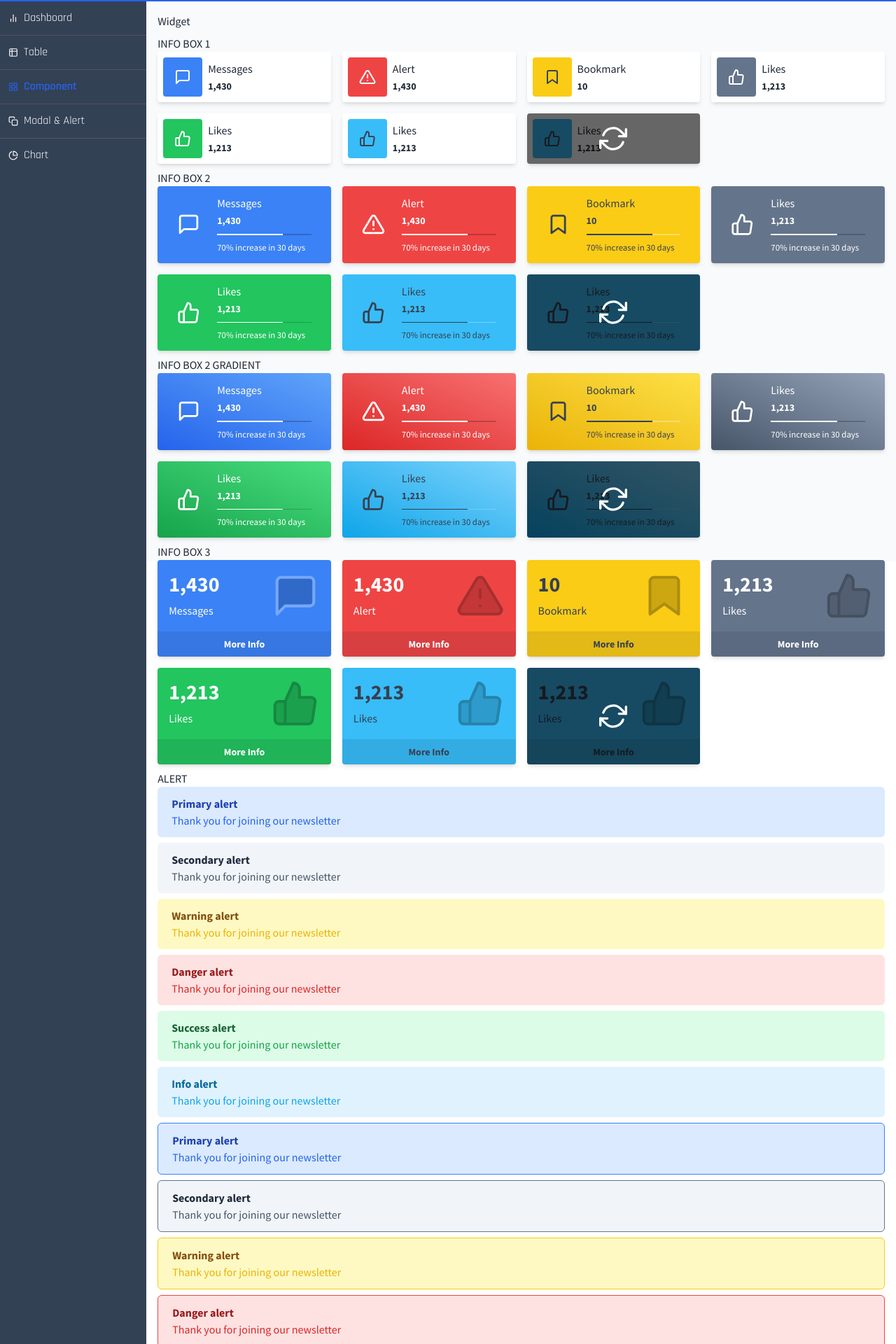
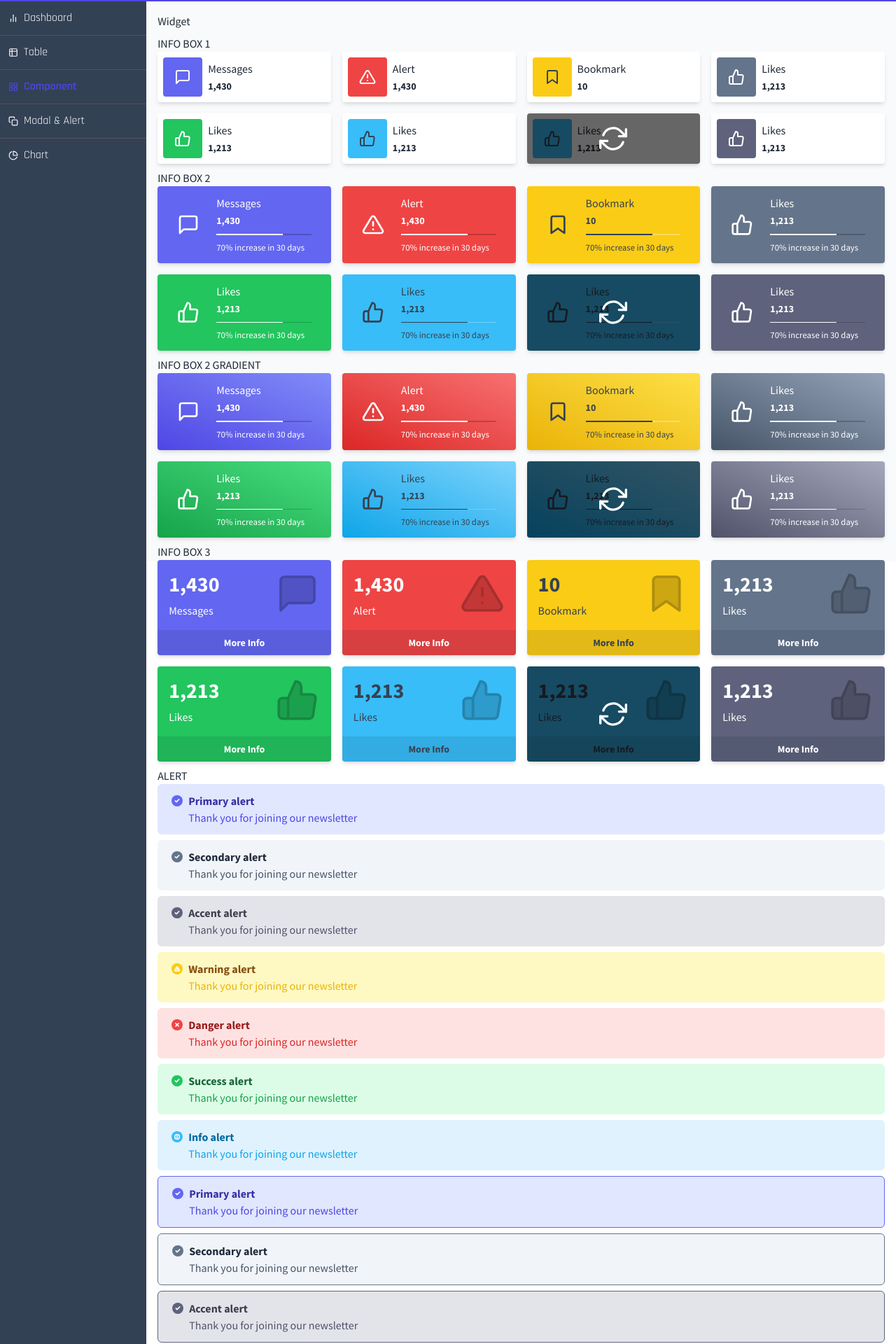
Before and after one commit to autotrof/admintemplate-nuxt, a Nuxt app: page /component in a window 1280 px wide. Shown: the part 62-1982 px from the top of the page at 70% size. Built offline with nearby package versions, Linux system fonts and the light colour scheme.

Commit message:
alert close, svg using css only accent color

```diff
--- a/assets/main.css
+++ b/assets/main.css
@@ -30,7 +30,7 @@ html{
 .info-box1 .icon-wrapper{
   @apply rounded p-4;
 }
-.info-box1.primary .icon-wrapper svg,.info-box1.secondary .icon-wrapper svg,.info-box1.danger .icon-wrapper svg,.info-box1.success .icon-wrapper svg{
+.info-box1.primary .icon-wrapper svg,.info-box1.secondary .icon-wrapper svg,.info-box1.accent .icon-wrapper svg,.info-box1.danger .icon-wrapper svg,.info-box1.success .icon-wrapper svg{
   @apply text-white;
 }
 .info-box1.warning .icon-wrapper svg,.info-box1.info .icon-wrapper svg{
@@ -41,6 +41,9 @@ html{
 }
 .info-box1.secondary .icon-wrapper{
   @apply bg-secondary;
+}
+.info-box1.accent .icon-wrapper{
+  @apply bg-accent;
 }
 .info-box1.danger .icon-wrapper{
   @apply bg-danger;
@@ -65,9 +68,13 @@ html{
 .info-box2 .icon-wrapper{
   @apply p-4;
 }
+.info-box2 .icon-wrapper svg{
+  @apply w-8 h-8;
+}
 .info-box2.primary .info,.info-box2.primary .icon-wrapper svg,
 .info-box2.danger .info,.info-box2.danger .icon-wrapper svg,
 .info-box2.secondary .info,.info-box2.secondary .icon-wrapper svg,
+.info-box2.accent .info,.info-box2.accent .icon-wrapper svg,
 .info-box2.success .info,.info-box2.success .icon-wrapper svg
 {
   @apply text-white;
@@ -81,6 +88,9 @@ html{
 }
 .info-box2.secondary{
   @apply bg-secondary;
+}
+.info-box2.accent{
+  @apply bg-accent;
 }
 .info-box2.danger{
   @apply bg-danger;
@@ -102,6 +112,9 @@ html{
 }
 .info-box2.gradient.secondary{
   @apply from-secondary-light to-secondary-dark;
+}
+.info-box2.gradient.accent{
+  @apply from-accent-light to-accent-dark;
 }
 .info-box2.gradient.danger{
   @apply from-danger-light to-danger-dark;
@@ -127,6 +140,9 @@ html{
 .info-box3 .wrapper .icon-wrapper{
   @apply ml-2;
 }
+.info-box3 .wrapper .icon-wrapper svg{
+  @apply stroke-[1.4] text-black w-16 h-16 fill-[rgba(0,0,0,.6)];
+}
 .info-box3 .wrapper .info{
   @apply flex-1;
 }
@@ -151,6 +167,9 @@ html{
 }
 .info-box3.secondary{
   @apply bg-secondary;
+}
+.info-box3.accent{
+  @apply bg-accent;
 }
 .info-box3.danger{
   @apply bg-danger;
@@ -238,6 +257,37 @@ html{
 }
 .alert.secondary.soft .description,.alert.secondary.outlined .description{
   @apply text-secondary-dark;
+}
+
+
+.alert.accent{
+  @apply bg-accent;
+}
+.alert.accent.soft,.alert.accent.outlined{
+  @apply bg-accent-extra-light;
+}
+.alert.accent.outlined{
+  @apply border-accent;
+}
+.alert.accent.bordered{
+  @apply border-accent;
+}
+.alert.accent.outlined .icon,
+.alert.accent.bordered .icon,
+.alert.accent.soft .icon{
+  @apply bg-accent;
+}
+.alert.accent .icon svg{
+  @apply text-accent;
+}
+.alert.accent.bordered .title{
+  @apply text-accent-dark;
+}
+.alert.accent.soft .title,.alert.accent.outlined .title{
+  @apply text-accent-extra-dark;
+}
+.alert.accent.soft .description,.alert.accent.outlined .description{
+  @apply text-accent-dark;
 }
 
 .alert.warning{
@@ -376,7 +426,13 @@ html{
   @apply text-gray-600 outline-none active:outline-none p-0 m-0;
 }
 .alert .btn-close svg{
-  @apply w-4 h-4 translate-y-1;
+  @apply w-4 h-4 translate-y-1 duration-100;
+}
+.alert .btn-close:hover svg{
+  @apply stroke-[4];
+}
+.alert .btn-close:active svg{
+  @apply stroke-[5];
 }
 .alert .icon{
   @apply rounded-full p-1 mr-2 translate-y-1;
--- a/nuxt.config.js
+++ b/nuxt.config.js
@@ -1,6 +1,6 @@
 export default {
   // Target: https://go.nuxtjs.dev/config-target
-  target: 'static',
+  target: 'server',
 
   // Global page headers: https://go.nuxtjs.dev/config-head
   head: {
--- a/pages/component.vue
+++ b/pages/component.vue
@@ -57,6 +57,13 @@
           <strong class="text-sm">1,213</strong>
         </div>
       </div>
+      <div class="info-box1 accent">
+        <div class="icon-wrapper" v-html="$feather['thumbs-up'].toSvg()"></div>
+        <div class="info">
+          <div>Likes</div>
+          <strong class="text-sm">1,213</strong>
+        </div>
+      </div>
     </div>
 
     <div>
@@ -64,7 +71,7 @@
     </div>
     <div class="grid grid-cols-1 sm:grid-cols-2 xl:grid-cols-4 gap-4 mb-2">
       <div class="info-box2 primary">
-        <div class="icon-wrapper" v-html="$feather['message-square'].toSvg({width:33,height:33})"></div>
+        <div class="icon-wrapper" v-html="$feather['message-square'].toSvg()"></div>
         <div class="info">
           <div>Messages</div>
           <strong class="text-sm">1,430</strong>
@@ -73,7 +80,7 @@
         </div>
       </div>
       <div class="info-box2 danger">
-        <div class="icon-wrapper" v-html="$feather['alert-triangle'].toSvg({width:33,height:33})"></div>
+        <div class="icon-wrapper" v-html="$feather['alert-triangle'].toSvg()"></div>
         <div class="info">
           <div>Alert</div>
           <strong class="text-sm">1,430</strong>
@@ -82,7 +89,7 @@
         </div>
       </div>
       <div class="info-box2 warning">
-        <div class="icon-wrapper" v-html="$feather['bookmark'].toSvg({width:33,height:33})"></div>
+        <div class="icon-wrapper" v-html="$feather['bookmark'].toSvg()"></div>
         <div class="info">
           <div>Bookmark</div>
           <strong class="text-sm">10</strong>
@@ -91,7 +98,7 @@
         </div>
       </div>
       <div class="info-box2 secondary">
-        <div class="icon-wrapper" v-html="$feather['thumbs-up'].toSvg({width:33,height:33})"></div>
+        <div class="icon-wrapper" v-html="$feather['thumbs-up'].toSvg()"></div>
         <div class="info">
           <div>Likes</div>
           <strong class="text-sm">1,213</strong>
@@ -100,7 +107,7 @@
         </div>
       </div>
       <div class="info-box2 success">
-        <div class="icon-wrapper" v-html="$feather['thumbs-up'].toSvg({width:33,height:33})"></div>
+        <div class="icon-wrapper" v-html="$feather['thumbs-up'].toSvg()"></div>
         <div class="info">
           <div>Likes</div>
           <strong class="text-sm">1,213</strong>
@@ -109,7 +116,7 @@
         </div>
       </div>
       <div class="info-box2 info">
-        <div class="icon-wrapper" v-html="$feather['thumbs-up'].toSvg({width:33,height:33})"></div>
+        <div class="icon-wrapper" v-html="$feather['thumbs-up'].toSvg()"></div>
         <div class="info">
           <div>Likes</div>
           <strong class="text-sm">1,213</strong>
@@ -119,11 +126,20 @@
       </div>
       <div class="info-box2 info">
         <LoadingOverlay />
-        <div class="icon-wrapper" v-html="$feather['thumbs-up'].toSvg({width:33,height:33})"></div>
+        <div class="icon-wrapper" v-html="$feather['thumbs-up'].toSvg()"></div>
         <div class="info">
           <div>Likes</div>
           <strong class="text-sm">1,213</strong>
           <Progress percentage="70" bgClass="mt-2 mb-1 bg-white bg-opacity-30" fgClass="bg-slate-700" />
+          <small>70% increase in 30 days</small>
+        </div>
+      </div>
+      <div class="info-box2 accent">
+        <div class="icon-wrapper" v-html="$feather['thumbs-up'].toSvg()"></div>
+        <div class="info">
+          <div>Likes</div>
+          <strong class="text-sm">1,213</strong>
+          <Progress percentage="70" bgClass="mt-2 mb-1 bg-black bg-opacity-20" />
           <small>70% increase in 30 days</small>
         </div>
       </div>
@@ -134,7 +150,7 @@
     </div>
     <div class="grid grid-cols-1 sm:grid-cols-2 xl:grid-cols-4 gap-4 mb-2">
       <div class="info-box2 gradient primary">
-        <div class="icon-wrapper" v-html="$feather['message-square'].toSvg({width:33,height:33})"></div>
+        <div class="icon-wrapper" v-html="$feather['message-square'].toSvg()"></div>
         <div class="info text-white">
           <div>Messages</div>
           <strong class="text-sm">1,430</strong>
@@ -143,7 +159,7 @@
         </div>
       </div>
       <div class="info-box2 gradient danger">
-        <div class="icon-wrapper" v-html="$feather['alert-triangle'].toSvg({width:33,height:33})"></div>
+        <div class="icon-wrapper" v-html="$feather['alert-triangle'].toSvg()"></div>
         <div class="info">
           <div>Alert</div>
           <strong class="text-sm">1,430</strong>
@@ -152,7 +168,7 @@
         </div>
       </div>
       <div class="info-box2 gradient warning">
-        <div class="icon-wrapper" v-html="$feather['bookmark'].toSvg({width:33,height:33})"></div>
+        <div class="icon-wrapper" v-html="$feather['bookmark'].toSvg()"></div>
         <div class="info">
           <div>Bookmark</div>
           <strong class="text-sm">10</strong>
@@ -161,7 +177,7 @@
         </div>
       </div>
       <div class="info-box2 gradient secondary">
-        <div class="icon-wrapper" v-html="$feather['thumbs-up'].toSvg({width:33,height:33})"></div>
+        <div class="icon-wrapper" v-html="$feather['thumbs-up'].toSvg()"></div>
         <div class="info">
           <div>Likes</div>
           <strong class="text-sm">1,213</strong>
@@ -170,7 +186,7 @@
         </div>
       </div>
       <div class="info-box2 gradient success">
-        <div class="icon-wrapper" v-html="$feather['thumbs-up'].toSvg({width:33,height:33})"></div>
+        <div class="icon-wrapper" v-html="$feather['thumbs-up'].toSvg()"></div>
         <div class="info">
           <div>Likes</div>
           <strong class="text-sm">1,213</strong>
@@ -179,7 +195,7 @@
         </div>
       </div>
       <div class="info-box2 gradient info">
-        <div class="icon-wrapper" v-html="$feather['thumbs-up'].toSvg({width:33,height:33})"></div>
+        <div class="icon-wrapper" v-html="$feather['thumbs-up'].toSvg()"></div>
         <div class="info">
           <div>Likes</div>
           <strong class="text-sm">1,213</strong>
@@ -189,11 +205,20 @@
       </div>
       <div class="info-box2 gradient info">
         <LoadingOverlay />
-        <div class="icon-wrapper" v-html="$feather['thumbs-up'].toSvg({width:33,height:33})"></div>
+        <div class="icon-wrapper" v-html="$feather['thumbs-up'].toSvg()"></div>
         <div class="info">
           <div>Likes</div>
           <strong class="text-sm">1,213</strong>
           <Progress percentage="70" bgClass="mt-2 mb-1 bg-white bg-opacity-20" fgClass="bg-slate-700" />
+          <small>70% increase in 30 days</small>
+        </div>
+      </div>
+      <div class="info-box2 gradient accent">
+        <div class="icon-wrapper" v-html="$feather['thumbs-up'].toSvg()"></div>
+        <div class="info">
+          <div>Likes</div>
+          <strong class="text-sm">1,213</strong>
+          <Progress percentage="70" bgClass="mt-2 mb-1 bg-black bg-opacity-20" />
           <small>70% increase in 30 days</small>
         </div>
       </div>
@@ -209,8 +234,7 @@
             <div class="text-3xl font-bold mb-2">1,430</div>
             <span>Messages</span>
           </div>
-          <div class="icon-wrapper"
-            v-html="$feather['message-square'].toSvg({'stroke-width':1.4,class:'text-white',fill:'rgba(0,0,0,.6)',width:70,height:70})">
+          <div class="icon-wrapper" v-html="$feather['message-square'].toSvg()">
           </div>
         </div>
         <NuxtLink class="link" to="/">More Info</NuxtLink>
@@ -221,8 +245,7 @@
             <div class="text-3xl font-bold mb-2">1,430</div>
             <span>Alert</span>
           </div>
-          <div class="icon-wrapper"
-            v-html="$feather['alert-triangle'].toSvg({'stroke-width':1.4,class:'text-black',fill:'rgba(0,0,0,.6)',width:70,height:70})">
+          <div class="icon-wrapper" v-html="$feather['alert-triangle'].toSvg()">
           </div>
         </div>
         <NuxtLink class="link" to="/">More Info</NuxtLink>
@@ -233,8 +256,7 @@
             <div class="text-3xl font-bold mb-2">10</div>
             <span>Bookmark</span>
           </div>
-          <div class="icon-wrapper"
-            v-html="$feather['bookmark'].toSvg({'stroke-width':1.4,class:'text-black',fill:'rgba(0,0,0,.6)',width:70,height:70})">
+          <div class="icon-wrapper" v-html="$feather['bookmark'].toSvg()">
           </div>
         </div>
         <NuxtLink class="link text-gray-800" to="/">More Info</NuxtLink>
@@ -245,8 +267,7 @@
             <div class="text-3xl font-bold mb-2">1,213</div>
             <span>Likes</span>
           </div>
-          <div class="icon-wrapper"
-            v-html="$feather['thumbs-up'].toSvg({'stroke-width':1.4,class:'text-black',fill:'rgba(0,0,0,.6)',width:70,height:70})">
+          <div class="icon-wrapper" v-html="$feather['thumbs-up'].toSvg()">
           </div>
         </div>
         <NuxtLink class="link" to="/">More Info</NuxtLink>
@@ -257,8 +278,7 @@
             <div class="text-3xl font-bold mb-2">1,213</div>
             <span>Likes</span>
           </div>
-          <div class="icon-wrapper"
-            v-html="$feather['thumbs-up'].toSvg({'stroke-width':1.4,class:'text-black',fill:'rgba(0,0,0,.6)',width:70,height:70})">
+          <div class="icon-wrapper" v-html="$feather['thumbs-up'].toSvg()">
           </div>
         </div>
         <NuxtLink class="link" to="/">More Info</NuxtLink>
@@ -269,8 +289,7 @@
             <div class="text-3xl font-bold mb-2">1,213</div>
             <span>Likes</span>
           </div>
-          <div class="icon-wrapper"
-            v-html="$feather['thumbs-up'].toSvg({'stroke-width':1.4,class:'text-black',fill:'rgba(0,0,0,.6)',width:70,height:70})">
+          <div class="icon-wrapper" v-html="$feather['thumbs-up'].toSvg()">
           </div>
         </div>
         <NuxtLink class="link" to="/">More Info</NuxtLink>
@@ -282,8 +301,18 @@
             <div class="text-3xl font-bold mb-2">1,213</div>
             <span>Likes</span>
           </div>
-          <div class="icon-wrapper"
-            v-html="$feather['thumbs-up'].toSvg({'stroke-width':1.4,class:'text-black',fill:'rgba(0,0,0,.6)',width:70,height:70})">
+          <div class="icon-wrapper" v-html="$feather['thumbs-up'].toSvg()">
+          </div>
+        </div>
+        <NuxtLink class="link" to="/">More Info</NuxtLink>
+      </div>
+      <div class="info-box3 accent">
+        <div class="wrapper">
+          <div class="info">
+            <div class="text-3xl font-bold mb-2">1,213</div>
+            <span>Likes</span>
+          </div>
+          <div class="icon-wrapper" v-html="$feather['thumbs-up'].toSvg()">
           </div>
         </div>
         <NuxtLink class="link" to="/">More Info</NuxtLink>
@@ -295,36 +324,49 @@
     </div>
     <div>
       <div class="alert primary soft mb-2">
+        <div class="icon" v-html="$feather.check.toSvg()"></div>
         <div class="alert-content">
           <strong class="title">Primary alert</strong>
           <p class="description"> Thank you for joining our newsletter </p>
         </div>
       </div>
       <div class="alert secondary soft mb-2">
+        <div class="icon" v-html="$feather.check.toSvg()"></div>
         <div class="alert-content">
           <strong class="title">Secondary alert</strong>
           <p class="description"> Thank you for joining our newsletter </p>
         </div>
       </div>
+      <div class="alert accent soft mb-2">
+        <div class="icon" v-html="$feather.check.toSvg()"></div>
+        <div class="alert-content">
+          <strong class="title">Accent alert</strong>
+          <p class="description"> Thank you for joining our newsletter </p>
+        </div>
+      </div>
       <div class="alert warning soft mb-2">
+        <div class="icon" v-html="$feather['alert-triangle'].toSvg()"></div>
         <div class="alert-content">
           <strong class="title">Warning alert</strong>
           <p class="description"> Thank you for joining our newsletter </p>
         </div>
       </div>
       <div class="alert danger soft mb-2">
+        <div class="icon" v-html="$feather.x.toSvg()"></div>
         <div class="alert-content">
           <strong class="title">Danger alert</strong>
           <p class="description"> Thank you for joining our newsletter </p>
         </div>
       </div>
       <div class="alert success soft mb-2">
+        <div class="icon" v-html="$feather.check.toSvg()"></div>
         <div class="alert-content">
           <strong class="title">Success alert</strong>
           <p class="description"> Thank you for joining our newsletter </p>
         </div>
       </div>
       <div class="alert info soft mb-2">
+        <div class="icon" v-html="$feather.info.toSvg()"></div>
         <div class="alert-content">
           <strong class="title">Info alert</strong>
           <p class="description"> Thank you for joining our newsletter </p>
@@ -332,36 +374,49 @@
       </div>
 
       <div class="alert primary outlined mb-2">
+        <div class="icon" v-html="$feather.check.toSvg()"></div>
         <div class="alert-content">
           <strong class="title">Primary alert</strong>
           <p class="description"> Thank you for joining our newsletter </p>
         </div>
       </div>
       <div class="alert secondary outlined mb-2">
+        <div class="icon" v-html="$feather.check.toSvg()"></div>
         <div class="alert-content">
           <strong class="title">Secondary alert</strong>
           <p class="description"> Thank you for joining our newsletter </p>
         </div>
       </div>
+      <div class="alert accent outlined mb-2">
+        <div class="icon" v-html="$feather.check.toSvg()"></div>
+        <div class="alert-content">
+          <strong class="title">Accent alert</strong>
+          <p class="description"> Thank you for joining our newsletter </p>
+        </div>
+      </div>
       <div class="alert warning outlined mb-2">
+        <div class="icon" v-html="$feather['alert-triangle'].toSvg()"></div>
         <div class="alert-content">
           <strong class="title">Warning alert</strong>
           <p class="description"> Thank you for joining our newsletter </p>
         </div>
       </div>
       <div class="alert danger outlined mb-2">
+        <div class="icon" v-html="$feather.x.toSvg()"></div>
         <div class="alert-content">
           <strong class="title">Danger alert</strong>
           <p class="description"> Thank you for joining our newsletter </p>
         </div>
       </div>
       <div class="alert success outlined mb-2">
+        <div class="icon" v-html="$feather.check.toSvg()"></div>
         <div class="alert-content">
           <strong class="title">Success alert</strong>
           <p class="description"> Thank you for joining our newsletter </p>
         </div>
       </div>
       <div class="alert info outlined mb-2">
+        <div class="icon" v-html="$feather.info.toSvg()"></div>
         <div class="alert-content">
           <strong class="title">Info alert</strong>
           <p class="description"> Thank you for joining our newsletter </p>
@@ -378,30 +433,42 @@
         </div>
       </div>
       <div class="alert secondary mb-2">
+        <div class="icon" v-html="$feather.check.toSvg()"></div>
         <div class="alert-content">
           <strong class="title">Secondary alert</strong>
           <p class="description"> Thank you for joining our newsletter </p>
         </div>
       </div>
+      <div class="alert accent mb-2">
+        <div class="icon" v-html="$feather.check.toSvg()"></div>
+        <div class="alert-content">
+          <strong class="title">Accent alert</strong>
+          <p class="description"> Thank you for joining our newsletter </p>
+        </div>
+      </div>
       <div class="alert warning mb-2">
+        <div class="icon" v-html="$feather['alert-triangle'].toSvg()"></div>
         <div class="alert-content">
           <strong class="title">Warning alert</strong>
           <p class="description"> Thank you for joining our newsletter </p>
         </div>
       </div>
       <div class="alert danger mb-2">
+        <div class="icon" v-html="$feather.x.toSvg()"></div>
         <div class="alert-content">
           <strong class="title">Danger alert</strong>
           <p class="description"> Thank you for joining our newsletter </p>
         </div>
       </div>
       <div class="alert success mb-2">
+        <div class="icon" v-html="$feather.check.toSvg()"></div>
         <div class="alert-content">
           <strong class="title">Success alert</strong>
           <p class="description"> Thank you for joining our newsletter </p>
         </div>
       </div>
       <div class="alert info mb-2">
+        <div class="icon" v-html="$feather.info.toSvg()"></div>
         <div class="alert-content">
           <strong class="title">Info alert</strong>
           <p class="description"> Thank you for joining our newsletter </p>
@@ -417,30 +484,42 @@
         </div>
       </div>
       <div class="alert secondary bordered mb-2">
+        <div class="icon" v-html="$feather.check.toSvg()"></div>
         <div class="alert-content">
           <strong class="title">Secondary alert</strong>
           <p class="description"> Thank you for joining our newsletter </p>
         </div>
       </div>
+      <div class="alert accent bordered mb-2">
+        <div class="icon" v-html="$feather.check.toSvg()"></div>
+        <div class="alert-content">
+          <strong class="title">Accent alert</strong>
+          <p class="description"> Thank you for joining our newsletter </p>
+        </div>
+      </div>
       <div class="alert warning bordered mb-2">
+        <div class="icon" v-html="$feather['alert-triangle'].toSvg()"></div>
         <div class="alert-content">
           <strong class="title">Warning alert</strong>
           <p class="description"> Thank you for joining our newsletter </p>
         </div>
       </div>
       <div class="alert danger bordered mb-2">
+        <div class="icon" v-html="$feather.x.toSvg()"></div>
         <div class="alert-content">
           <strong class="title">Danger alert</strong>
           <p class="description"> Thank you for joining our newsletter </p>
         </div>
       </div>
       <div class="alert success bordered mb-2">
+        <div class="icon" v-html="$feather.check.toSvg()"></div>
         <div class="alert-content">
           <strong class="title">Success alert</strong>
           <p class="description"> Thank you for joining our newsletter </p>
         </div>
       </div>
       <div class="alert info bordered mb-2">
+        <div class="icon" v-html="$feather.info.toSvg()"></div>
         <div class="alert-content">
           <strong class="title">Info alert</strong>
           <p class="description"> Thank you for joining our newsletter </p>
@@ -462,6 +541,14 @@
         <div class="icon" v-html="$feather.check.toSvg()"></div>
         <div class="alert-content">
           <strong class="title">Secondary alert</strong>
+          <p class="description"> Thank you for joining our newsletter </p>
+        </div>
+        <button class="btn-close" v-html="$feather.x.toSvg()"></button>
+      </div>
+      <div class="alert accent soft mb-2">
+        <div class="icon" v-html="$feather.check.toSvg()"></div>
+        <div class="alert-content">
+          <strong class="title">Accent alert</strong>
           <p class="description"> Thank you for joining our newsletter </p>
         </div>
         <button class="btn-close" v-html="$feather.x.toSvg()"></button>
@@ -516,6 +603,13 @@
         </div>
         <button class="btn-close" v-html="$feather.x.toSvg()"></button>
       </div>
+      <div class="alert accent soft mb-2">
+        <div class="icon" v-html="$feather.check.toSvg()"></div>
+        <div class="alert-content">
+          <strong class="title">Accent alert</strong>
+        </div>
+        <button class="btn-close" v-html="$feather.x.toSvg()"></button>
+      </div>
       <div class="alert warning soft mb-2">
         <div class="icon" v-html="$feather['alert-triangle'].toSvg()"></div>
         <div class="alert-content">
```
Also changed, not shown: constant.js (+12 -5 lines).
